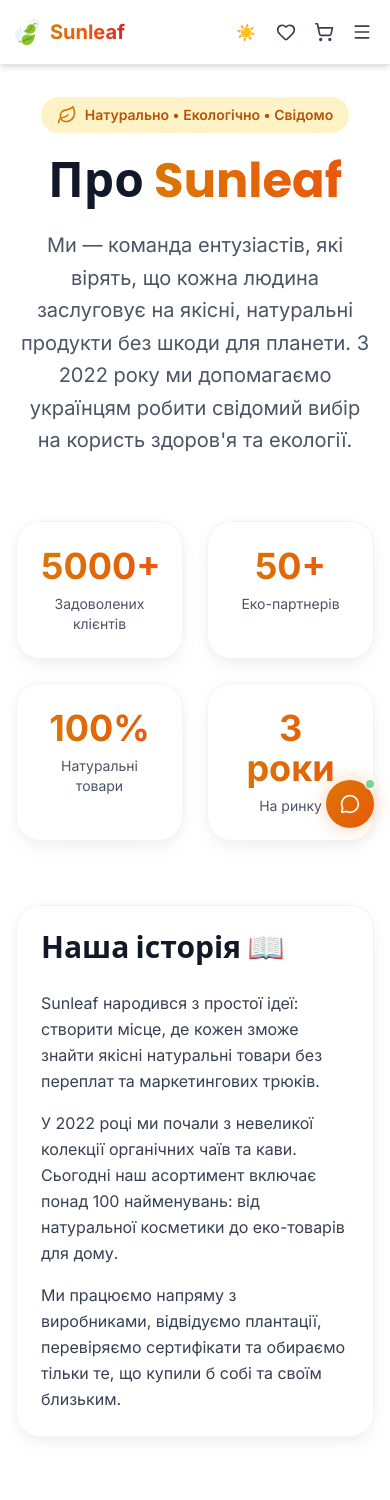
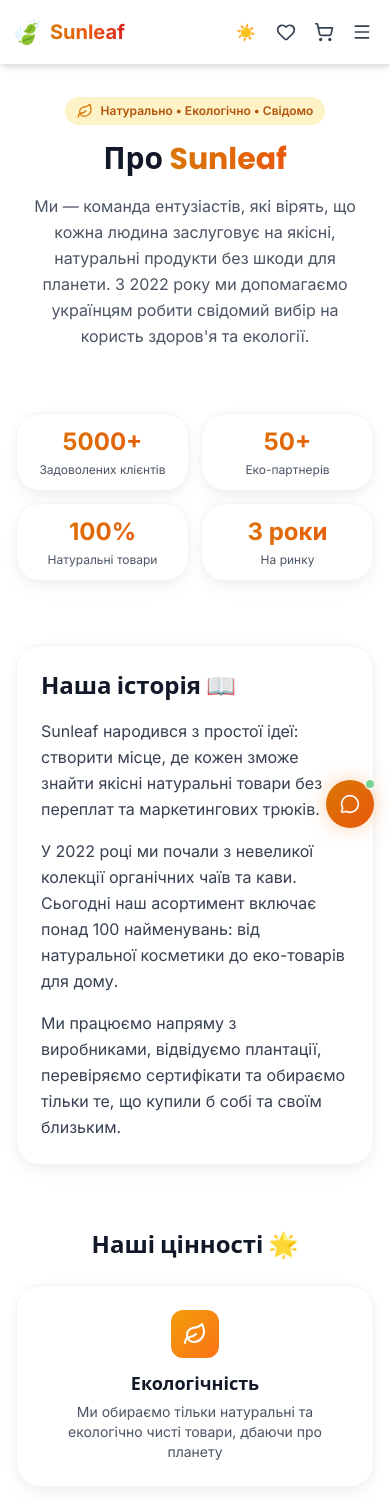
Before and after one commit to kum1ho/sunleaf-ecommerce, a React (Vite) app in the folder packages/frontend/: page /about in a window 390 px wide. Shown: the top 1500 px of the page. Built offline with nearby package versions, Linux system fonts and the light colour scheme.

Commit message:
fix: complete responsive design improvements - mobile typography and spacing

```diff
--- a/packages/frontend/src/pages/AboutPage.tsx
+++ b/packages/frontend/src/pages/AboutPage.tsx
@@ -59,20 +59,20 @@
       <motion.div
         initial={{ opacity: 0, y: 20 }}
         animate={{ opacity: 1, y: 0 }}
-        className="text-center"
+        className="text-center px-4"
       >
-        <div className="inline-flex items-center gap-2 mb-6 px-4 py-2 bg-primary-100 dark:bg-primary-900/30 rounded-full">
-          <Leaf className="w-5 h-5 text-primary-600 dark:text-primary-400" />
-          <span className="text-sm font-semibold text-primary-700 dark:text-primary-300">
+        <div className="inline-flex items-center gap-2 mb-4 sm:mb-6 px-3 sm:px-4 py-1.5 sm:py-2 bg-primary-100 dark:bg-primary-900/30 rounded-full">
+          <Leaf className="w-4 h-4 sm:w-5 sm:h-5 text-primary-600 dark:text-primary-400" />
+          <span className="text-xs sm:text-sm font-semibold text-primary-700 dark:text-primary-300">
             Натурально • Екологічно • Свідомо
           </span>
         </div>
 
-        <h1 className="text-5xl md:text-6xl font-bold mb-6 text-gray-900 dark:text-white">
+        <h1 className="text-3xl sm:text-4xl md:text-5xl lg:text-6xl font-bold mb-4 sm:mb-6 text-gray-900 dark:text-white">
           Про <span className="text-gradient">Sunleaf</span>
         </h1>
 
-        <p className="text-xl text-gray-600 dark:text-gray-400 max-w-3xl mx-auto leading-relaxed">
+        <p className="text-base sm:text-lg lg:text-xl text-gray-600 dark:text-gray-400 max-w-3xl mx-auto leading-relaxed">
           Ми — команда ентузіастів, які вірять, що кожна людина заслуговує на якісні,
           натуральні продукти без шкоди для планети. З 2022 року ми допомагаємо українцям
           робити свідомий вибір на користь здоров'я та екології.
@@ -84,15 +84,15 @@
         initial={{ opacity: 0, y: 20 }}
         animate={{ opacity: 1, y: 0 }}
         transition={{ delay: 0.2 }}
-        className="grid grid-cols-2 md:grid-cols-4 gap-6"
+        className="grid grid-cols-2 md:grid-cols-4 gap-3 sm:gap-4 md:gap-6"
       >
         {stats.map((stat, idx) => (
           <div
             key={idx}
-            className="card text-center"
+            className="card text-center p-3 sm:p-4 md:p-6"
           >
-            <p className="text-4xl font-bold text-gradient mb-2">{stat.value}</p>
-            <p className="text-sm text-gray-600 dark:text-gray-400">{stat.label}</p>
+            <p className="text-2xl sm:text-3xl lg:text-4xl font-bold text-gradient mb-1 sm:mb-2">{stat.value}</p>
+            <p className="text-xs sm:text-sm text-gray-600 dark:text-gray-400">{stat.label}</p>
           </div>
         ))}
       </motion.div>
@@ -104,7 +104,7 @@
         transition={{ delay: 0.3 }}
         className="card"
       >
-        <h2 className="text-3xl font-bold mb-6 text-gray-900 dark:text-white">
+        <h2 className="text-2xl sm:text-3xl font-bold mb-4 sm:mb-6 text-gray-900 dark:text-white">
           Наша історія 📖
         </h2>
         <div className="space-y-4 text-gray-700 dark:text-gray-300 leading-relaxed">
@@ -126,10 +126,10 @@
 
       {/* Values */}
       <div>
-        <h2 className="text-3xl font-bold mb-8 text-center text-gray-900 dark:text-white">
+        <h2 className="text-2xl sm:text-3xl font-bold mb-6 sm:mb-8 text-center text-gray-900 dark:text-white">
           Наші цінності 🌟
         </h2>
-        <div className="grid md:grid-cols-2 lg:grid-cols-4 gap-6">
+        <div className="grid sm:grid-cols-2 lg:grid-cols-4 gap-4 sm:gap-6">
           {values.map((value, idx) => (
             <motion.div
               key={idx}
@@ -138,13 +138,13 @@
               transition={{ delay: 0.1 * idx }}
               className="card-hover text-center"
             >
-              <div className="inline-flex items-center justify-center w-16 h-16 bg-gradient-to-br from-primary-500 to-accent-500 rounded-2xl mb-4">
-                <value.icon className="w-8 h-8 text-white" />
+              <div className="inline-flex items-center justify-center w-12 h-12 sm:w-14 sm:h-14 lg:w-16 lg:h-16 bg-gradient-to-br from-primary-500 to-accent-500 rounded-xl sm:rounded-2xl mb-3 sm:mb-4">
+                <value.icon className="w-6 h-6 sm:w-7 sm:h-7 lg:w-8 lg:h-8 text-white" />
               </div>
-              <h3 className="text-xl font-bold mb-2 text-gray-900 dark:text-white">
+              <h3 className="text-lg sm:text-xl font-bold mb-1 sm:mb-2 text-gray-900 dark:text-white">
                 {value.title}
               </h3>
-              <p className="text-gray-600 dark:text-gray-400">
+              <p className="text-sm sm:text-base text-gray-600 dark:text-gray-400">
                 {value.description}
               </p>
             </motion.div>
--- a/packages/frontend/src/pages/DeliveryPage.tsx
+++ b/packages/frontend/src/pages/DeliveryPage.tsx
@@ -8,27 +8,27 @@
       <motion.div
         initial={{ opacity: 0, y: 20 }}
         animate={{ opacity: 1, y: 0 }}
-        className="text-center"
+        className="text-center px-4"
       >
-        <div className="inline-flex items-center gap-2 mb-6 px-4 py-2 bg-green-100 dark:bg-green-900/30 rounded-full">
-          <Truck className="w-5 h-5 text-green-600 dark:text-green-400" />
-          <span className="text-sm font-semibold text-green-700 dark:text-green-300">
+        <div className="inline-flex items-center gap-2 mb-4 sm:mb-6 px-3 sm:px-4 py-1.5 sm:py-2 bg-green-100 dark:bg-green-900/30 rounded-full">
+          <Truck className="w-4 h-4 sm:w-5 sm:h-5 text-green-600 dark:text-green-400" />
+          <span className="text-xs sm:text-sm font-semibold text-green-700 dark:text-green-300">
             Швидка доставка по всій Україні
           </span>
         </div>
 
-        <h1 className="text-5xl md:text-6xl font-bold mb-6 text-gray-900 dark:text-white">
+        <h1 className="text-3xl sm:text-4xl md:text-5xl lg:text-6xl font-bold mb-4 sm:mb-6 text-gray-900 dark:text-white">
           Доставка та <span className="text-gradient">Оплата</span>
         </h1>
 
-        <p className="text-xl text-gray-600 dark:text-gray-400 max-w-3xl mx-auto">
+        <p className="text-base sm:text-lg lg:text-xl text-gray-600 dark:text-gray-400 max-w-3xl mx-auto">
           Зручні способи доставки та оплати для вашого комфорту
         </p>
       </motion.div>
 
       {/* Delivery Methods */}
-      <div className="space-y-6">
-        <h2 className="text-3xl font-bold text-gray-900 dark:text-white">
+      <div className="space-y-4 sm:space-y-6">
+        <h2 className="text-2xl sm:text-3xl font-bold text-gray-900 dark:text-white">
           Способи доставки
         </h2>
 
```
